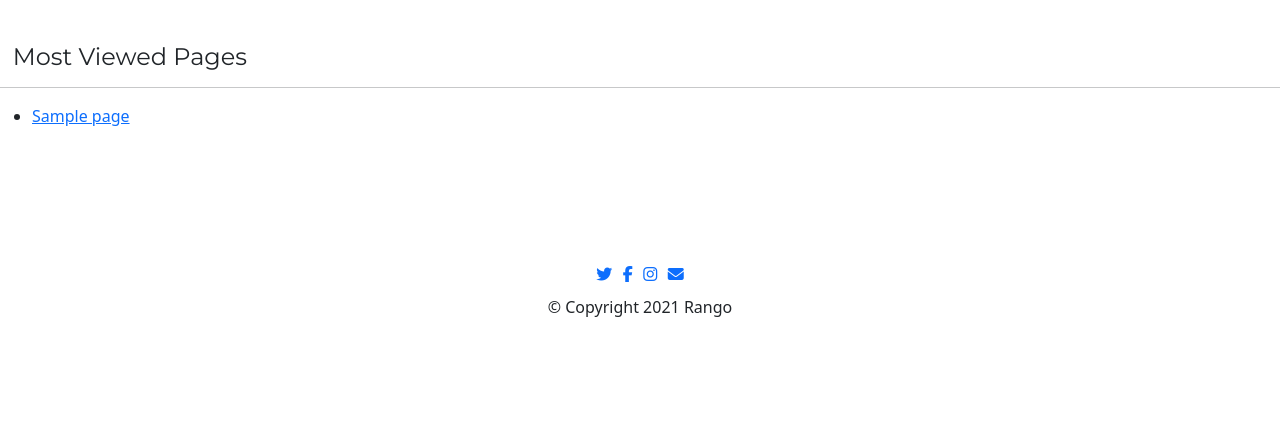
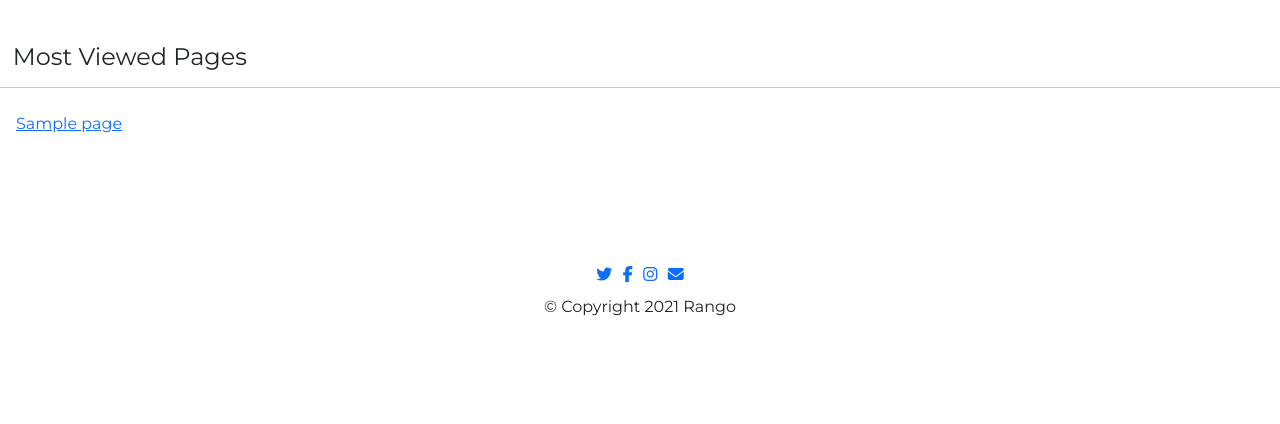
Before and after one commit to Rookies4/Rango, a Django app: page / in a window 1280 px wide. Shown: the part 1068-1492 px from the top of the page. Run offline with Django 3.2, Linux system fonts and the light colour scheme; tables that the repository leaves empty hold one stand-in row (values such as "Sample post"); some libraries are stand-ins or nearby versions.

Commit message:
optimized most viewed pages

```diff
--- a/static/css/base.css
+++ b/static/css/base.css
@@ -27,6 +27,7 @@ body{
 }
 #footer{
     background-color:#fff;
+    font-family: 'Montserrat';
     padding:7% 25%;
     text-align: center;
   }
--- a/static/css/index.css
+++ b/static/css/index.css
@@ -39,3 +39,6 @@ h4{
 #testimonials{
     text-align: center;
 }
+.most_viewed{
+    font-family: 'Montserrat';
+}
--- a/templates/rango/index.html
+++ b/templates/rango/index.html
@@ -58,19 +58,20 @@
     </div>
 
   </section>
-
+<!-- most viewed pages -->
 <div>
     <h4>Most Viewed Pages</h4>
     <hr>
-{% if pages %}
-    <ul>
+    {% if pages %}
+    <ul class="most_viewed list-group list-group-flush">
     {% for page in pages %}
-        <li><a href="{{ page.url }}">{{ page.title }}</a></li>
+        <li class="list-group-item"><a href="{{ page.url }}">{{ page.title }}</a></li>
     {% endfor %}
     </ul>
-{% else %}
+    {% else %}
     <strong>There are no pages present.</strong>
-{% endif %}
+    {% endif %}
+
 </div>
 
 
```
